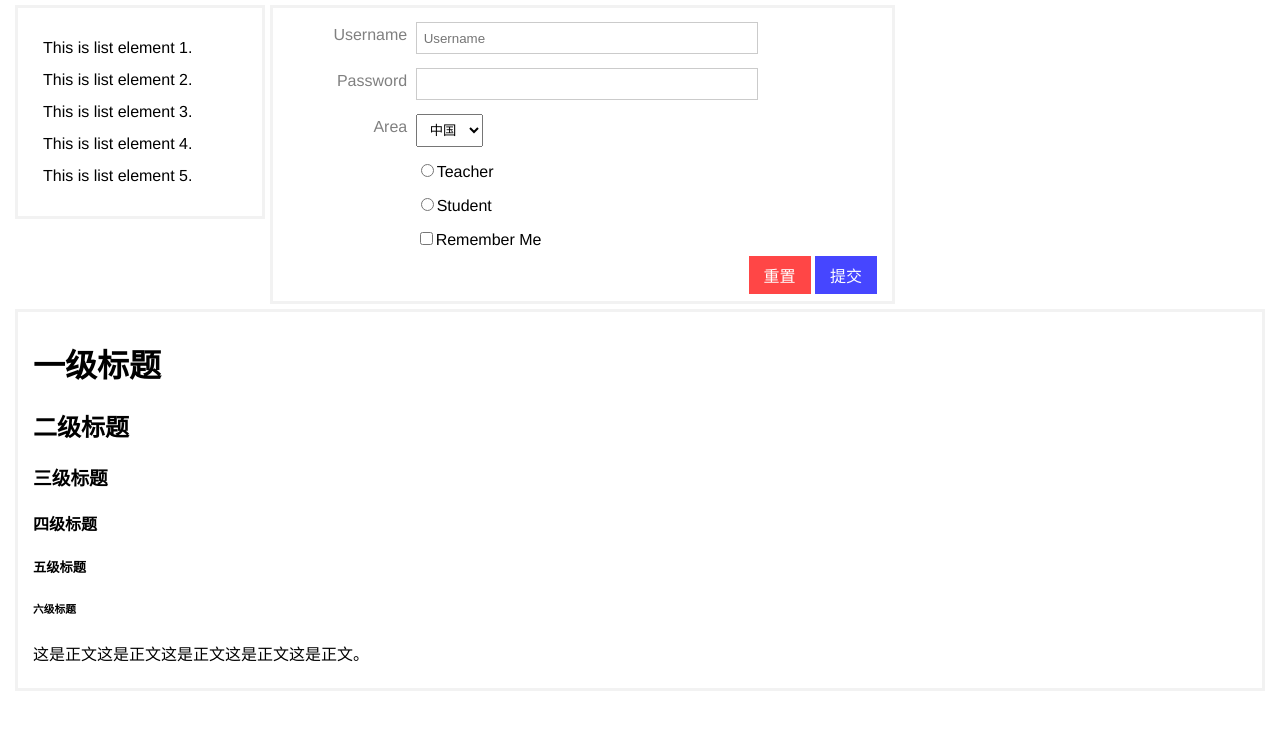
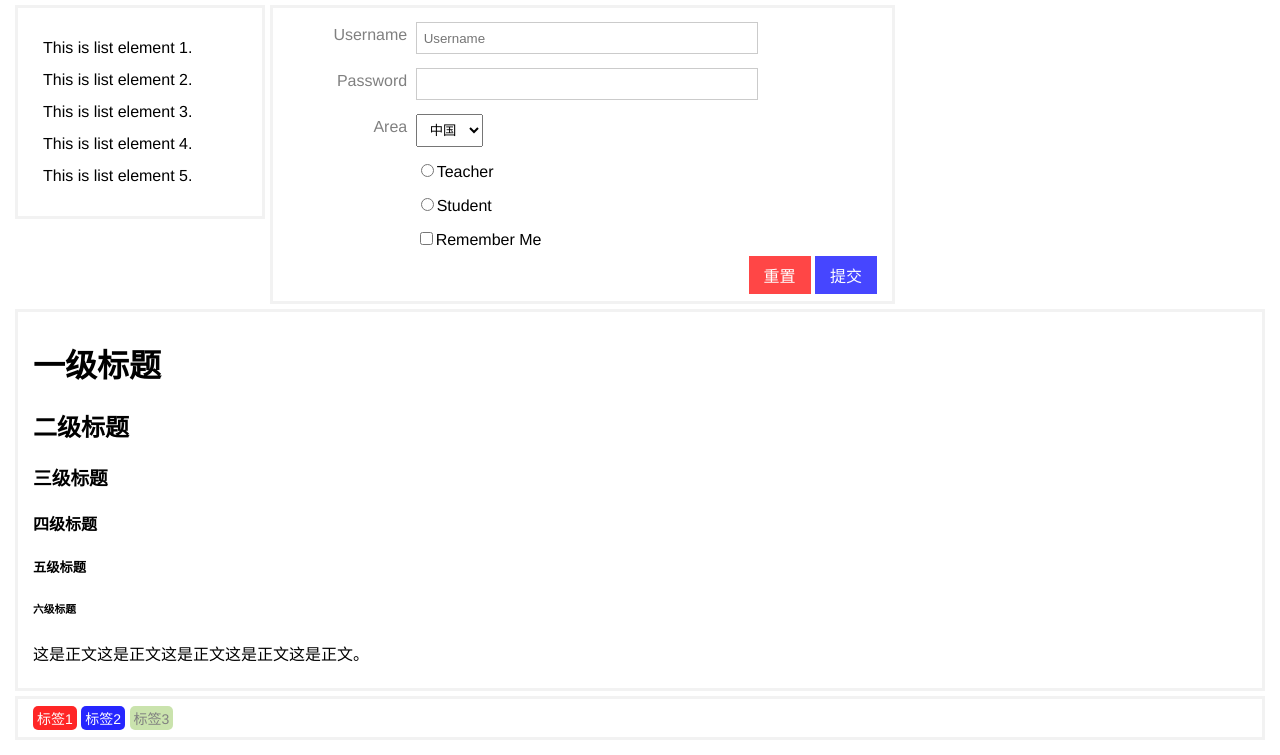
Before and after one commit to CiyaZ/SiliconUI, a website: page demo/index.html in a window 1280 px wide. Shown: the part 390-1145 px from the top of the page. Before the commit the page ends 1096 px from the top, so only its background shows below. Drawn offline with Linux system fonts and the light colour scheme.

Commit message:
标签组件

```diff
--- a/demo/index.html
+++ b/demo/index.html
@@ -118,6 +118,11 @@
             <h6>六级标题</h6>
             <p>这是正文这是正文这是正文这是正文这是正文。</p>
         </div>
+        <div class="si-panel si-bg-white" style="margin-top: 5px">
+            <span class="si-tag si-bg-red-lighten-2 si-fg-white">标签1</span>
+            <span class="si-tag si-bg-blue-lighten-2 si-fg-white">标签2</span>
+            <span class="si-tag si-bg-light-green-lighten-4 si-fg-gray"><a href="#">标签3</a></span>
+        </div>
     </div>
 </div>
 </body>
--- /dev/null
+++ b/src/css/control/tag.css
@@ -0,0 +1,13 @@
+.si-tag {
+    display: inline-block;
+    padding: 2px 4px 2px 4px;
+    font-size: 14px;
+    border-radius: 5px;
+    cursor: default;
+}
+
+.si-tag a {
+    cursor: pointer;
+    text-decoration: none;
+    color: inherit;
+}
--- a/src/css/silicon-ui.css
+++ b/src/css/silicon-ui.css
@@ -6,5 +6,6 @@
 @import url('control/header.css');
 @import url('control/search-box.css');
 @import url('control/breadcrumb.css');
+@import url('control/tag.css');
 @import url('layout/global.css');
 @import url('layout/palette.css');
```
Also changed, not shown: dist/silicon-ui.bundle.css.
